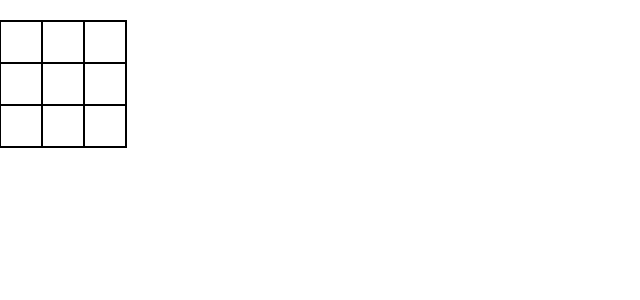
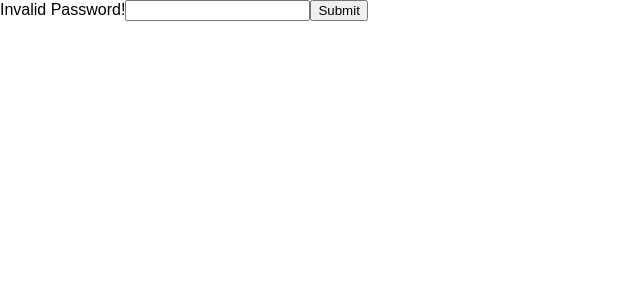
Before and after one commit to donfour/DevFox-React-Tutorial-Series, a React (Create React App) app: page / in a window 1280 px wide. Shown: the top 300 px of the page, without its empty margins (0-640 px from the left). Built offline with nearby package versions, Linux system fonts and the light colour scheme.

Commit message:
added section 7

```diff
--- a/src/App.js
+++ b/src/App.js
@@ -1,86 +1,42 @@
 import React, { Component } from 'react';
-import Square from './Square';
-import "./App.css";
 
 class App extends Component {
-  state = {
-    board: ["", "", "",
-            "", "", "",
-            "", "", ""],
-    turn: "X"
+  constructor(){
+    super();
+    this.state = {
+      value: "",
+      valid: false
+    }
+    this.processInput = this.processInput.bind(this)
   }
-  updateBoard(i){
-    const board = this.state.board.slice();
-    const turn = this.state.turn;
-    if(board[i]===""){
-      board[i] = turn;
-    }
-    this.setState({
-      board,
-      turn: turn === "O" ? "X" : "O"
-    })
+  processInput(){
+    console.log(this.state.value);
   }
 
-  playerWon() {
-    const board = this.state.board;
-    const winningConditions = [
-      [0, 1, 2],
-      [3, 4, 5],
-      [6, 7, 8],
-      [0, 3, 6],
-      [1, 4, 7],
-      [2, 5, 8],
-      [0, 4, 8],
-      [2, 4, 6],
-    ];
-    // determining if someone won
-    for(let i = 0; i < winningConditions.length; i++){
-      const [a, b, c] = winningConditions[i];
-      if(board[a] !== "" &&
-         board[a] === board[b] &&
-         board[b] === board[c])
-      {
-        return board[winningConditions[i][0]]
-      }
-    }
-    // check if board is full
-    let isBoardFull = true;
-    for(let i = 0; i < board.length; i++){
-      if( board[i] === "" ){
-        isBoardFull = false;
-      }
-    }
-    if(!isBoardFull){
-      // if no one won and the board is not full, game continues
-      return ""
-    } else {
-      // if no one won when the board is full, it is a tie
-      return "tie";
-    }
-  }
   render() {
-    const board = this.state.board;
-
     return (
       <div>
-        <h1>{this.playerWon()}</h1>
-        <div>
-          <Square value={board[0]} handleClick={this.updateBoard.bind(this, 0)}/>
-          <Square value={board[1]} handleClick={this.updateBoard.bind(this, 1)}/>
-          <Square value={board[2]} handleClick={this.updateBoard.bind(this, 2)}/>
-        </div>
-        <div>
-          <Square value={board[3]} handleClick={this.updateBoard.bind(this, 3)}/>
-          <Square value={board[4]} handleClick={this.updateBoard.bind(this, 4)}/>
-          <Square value={board[5]} handleClick={this.updateBoard.bind(this, 5)}/>
-        </div>
-        <div>
-          <Square value={board[6]} handleClick={this.updateBoard.bind(this, 6)}/>
-          <Square value={board[7]} handleClick={this.updateBoard.bind(this, 7)}/>
-          <Square value={board[8]} handleClick={this.updateBoard.bind(this, 8)}/>
-        </div>
+        {this.state.valid ? "Valid Password!" : "Invalid Password!"}
+          <input
+            type="text"
+            value={this.state.value}
+            onChange={(e)=>{
+              const value = e.target.value;
+              let valid;
+              if(value.length >= 8 && value.replace(/[^A-Z]/g, "").length >= 1){
+                valid = true;
+              } else {
+                valid = false;
+              }
+              this.setState({
+                value,
+                valid
+              })
+            }}
+          />
+        <button onClick={this.processInput}>Submit</button>
       </div>
-    )
+    );
   }
 }
 
--- a/src/Square.js
+++ /dev/null
@@ -1,23 +0,0 @@
-import React, { Component } from 'react';
-
-const style = {
-  backgroundColor: "white",
-  border: "black solid 2px",
-  textAlign: "center",
-  fontSize: "20px",
-  width: "40px",
-  height: "40px",
-  margin: -1,
-  display: "inline-block",
-  verticalAlign: "top",
-}
-
-class Square extends Component {
-  render() {
-    return (
-      <div style={style} onClick={this.props.handleClick}>{this.props.value}</div>
-    )
-  }
-}
-
-export default Square;
```
